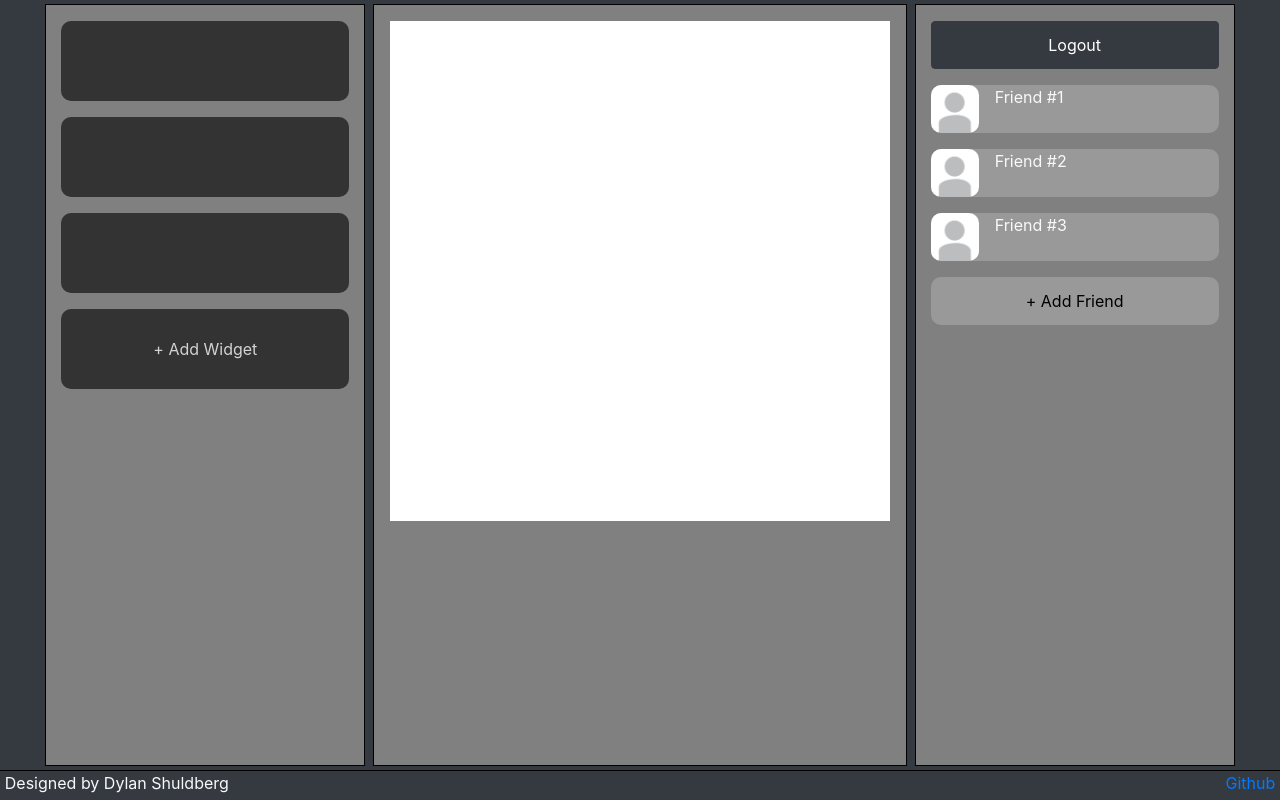
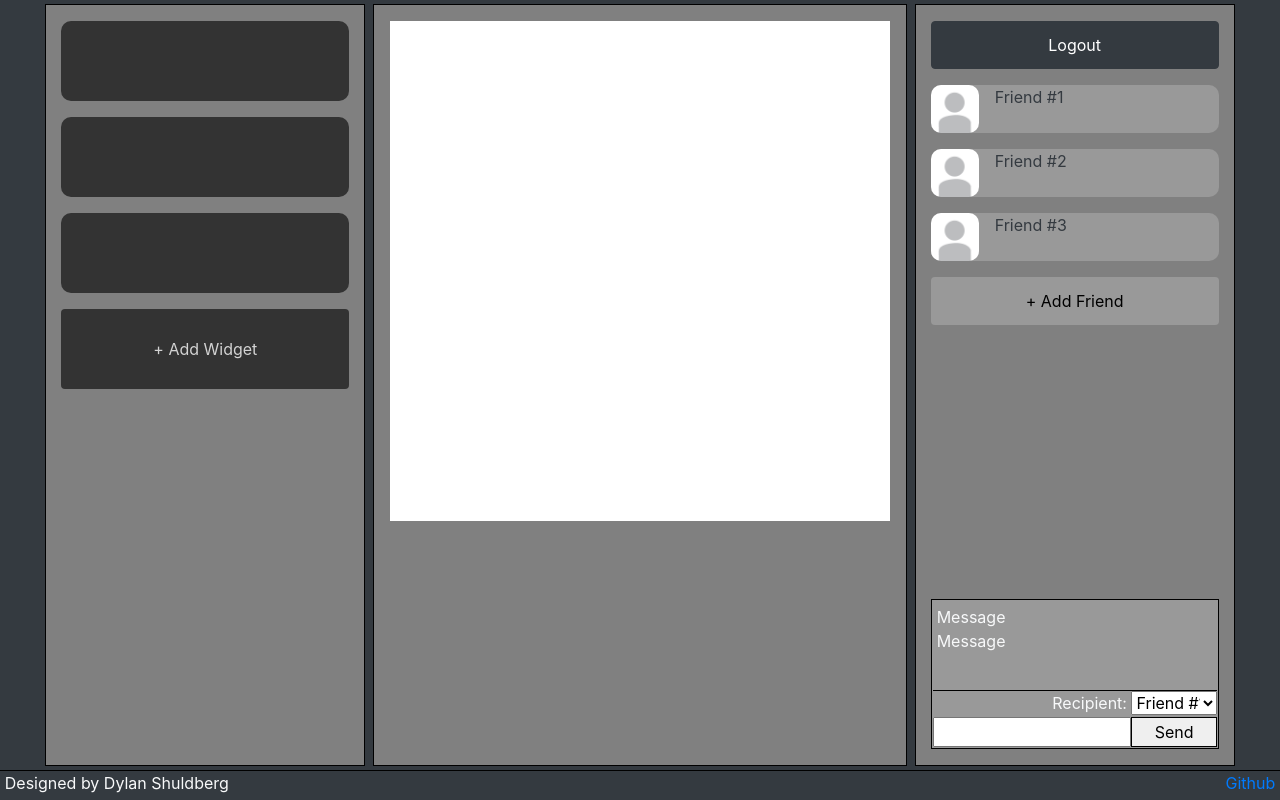
Before and after one commit to dshuld/startup, a plain HTML site: page index.html in a window 1280 px wide. Drawn offline with nearby package versions, Linux system fonts and the light colour scheme.

Commit message:
add chat

```diff
--- a/index.html
+++ b/index.html
@@ -24,7 +24,7 @@
                     <div class="widget"></div>
                     <div class="widget"></div>
                     <div class="widget"></div>
-                    <button class="add-widget">+ Add Widget</button>
+                    <button class="btn add-widget">+ Add Widget</button>
                 </div>
 
                 <div id="main-column" class="col-md-5 mx-2 my-1 column">
@@ -34,10 +34,11 @@
                 </div>
 
                 <div id="right-column" class="col-md-3 my-1 column">
+                    <div class="sign-out-and-friends">
                         <div id="sign-out">
                             <button class="btn btn-dark">Logout</button>
                         </div>
-                    <div class="friends-list">
+                        <div class="friends-list text-dark">
                             <div class="friend">
                                 <img src="friend.png"/>
                                 <p>Friend #1</p>
@@ -51,11 +52,31 @@
                                 <p>Friend #3</p>
                             </div>
                         </div>
-                    <button class="add-friend">
-                        <p>+ Add Friend</p>
-                    </button>
+                        <button class="btn add-friend">+ Add Friend</button>
+                    </div>
                     <div class="chatbox">
-
+                        <div class="messages">
+                            <div class="message-items">
+                                <p>Message</p>
+                                <p>Message</p>
+                            </div>
+                        </div>
+                        <div class="composer">
+                            <form>
+                                <div class="top">
+                                    <label>Recipient:&nbsp;</label>
+                                    <select>
+                                        <option>Friend #1</option>
+                                        <option>Friend #2</option>
+                                        <option>Friend #3</option>
+                                    </select>
+                                </div>
+                                <div class="bottom">
+                                    <input type="text">
+                                    <button>Send</button>
+                                </div>
+                            </form>
+                        </div>
                     </div>
                 </div>
             </div>
--- a/main.css
+++ b/main.css
@@ -74,6 +74,15 @@ footer a {
     border: none;
 }
 
+#right-column {
+    display: flex;
+    flex-direction: column;
+}
+
+.sign-out-and-friends {
+    flex: 1;
+}
+
 #sign-out {
     margin-top: 1em;
     width: 100%;
@@ -119,5 +128,63 @@ footer a {
 
 .chatbox {
     background-color: #999;
+    flex: 0 150px;
+    display: flex;
+    flex-direction: column;
+    margin-bottom: 1em;
+    border: thin solid black;
+}
 
+.chatbox form * {
+    margin: 1px;
 }
+
+.messages {
+    flex: 1;
+    padding: 5px;
+}
+
+.message-items p {
+    margin: 0;
+}
+
+.composer {
+    flex: 0;
+}
+
+.composer .top {
+    border-top: thin solid black;
+    margin-bottom: 2px;
+}
+
+.composer .top * {
+    margin: 0;
+}
+
+.composer label {
+    width: 70%;
+    text-align: right;
+}
+
+.composer select {
+    float: right;
+    width: 30%;
+}
+
+.composer form {
+    padding: 0px;
+}
+
+.composer input {
+    width: 70%;
+    height: 30px;
+    margin: 0px;
+}
+
+.composer button {
+    width: 30%;
+    height: 30px;
+    margin: 0px;
+    float: right;
+    border: thin solid;
+}
```
Lines whose indentation alone changed are shown as unchanged.
